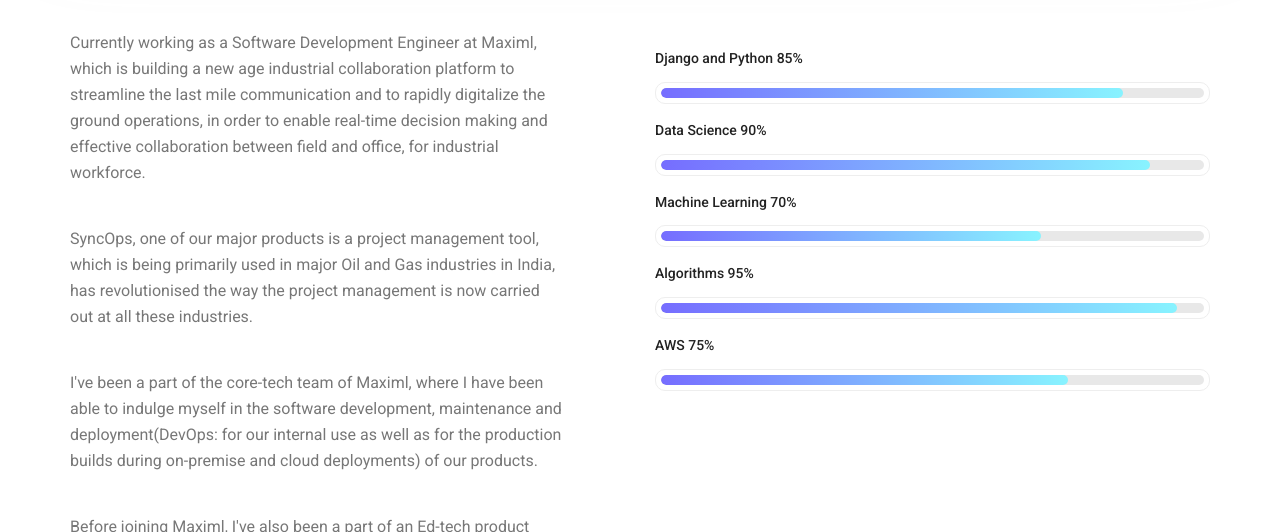
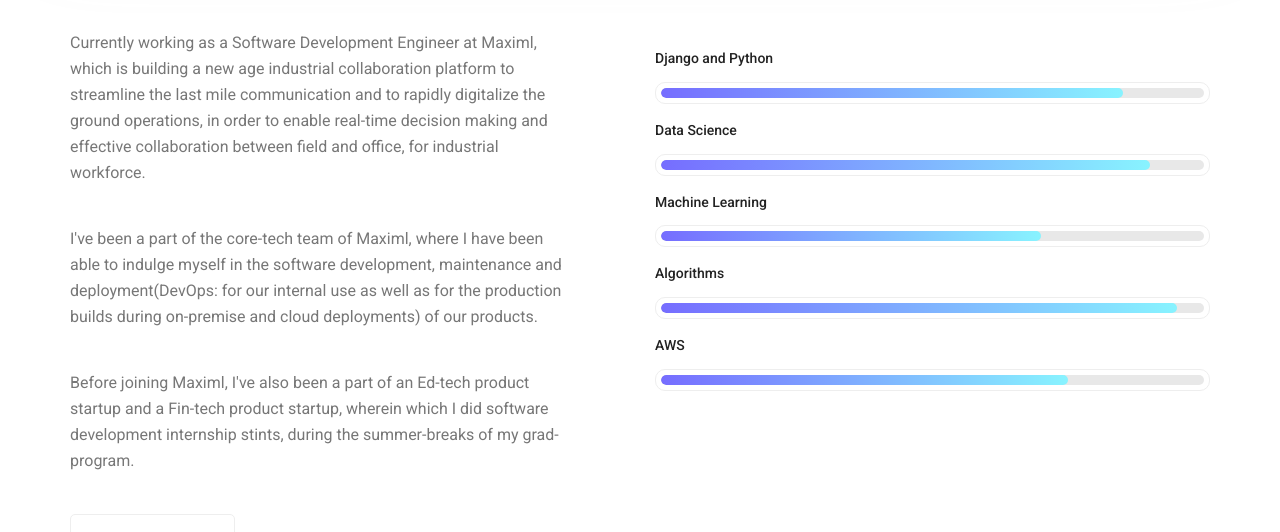
Before and after one commit to KennethTenny/kennethtenny.github.io, a plain HTML site: page index.html in a window 1280 px wide. Shown: the part 1050-1582 px from the top of the page. Drawn offline with Linux system fonts and the light colour scheme.

Commit message:
Iteration 2

```diff
--- a/index.html
+++ b/index.html
@@ -28,7 +28,8 @@
             	<nav class="navbar navbar-expand-lg navbar-light">
 					<div class="container box_1620">
 						<!-- Brand and toggle get grouped for better mobile display -->
-						<a class="navbar-brand logo_h" href="index.html"><img src="img/logo.png" alt=""></a>
+						<!-- <a class="navbar-brand logo_h" href="index.html"><img src="img/logo.png" alt=""></a> -->
+						<h2 style="color: white">Kenneth Tenny</h2>
 						<!-- <button class="navbar-toggler" type="button" data-toggle="collapse" data-target="#navbarSupportedContent" aria-controls="navbarSupportedContent" aria-expanded="false" aria-label="Toggle navigation">
 							<span class="icon-bar"></span>
 							<span class="icon-bar"></span>
@@ -106,13 +107,13 @@
         				<div class="welcome_text">
         					<!-- <h4>About Myself</h4> -->
         					<p>Currently working as a Software Development Engineer at Maximl, which is building a new age industrial collaboration platform to streamline the last mile communication and to rapidly digitalize the ground operations, in order to enable real-time decision making and effective collaboration between field and office, for industrial workforce.</p><p>
-SyncOps, one of our major products is a project management tool, which is being primarily used in major Oil and Gas industries in India, has revolutionised the way the project management is now carried out at all these industries.</p><p>
+<!-- SyncOps, one of our major products is a project management tool, which is being primarily used in major Oil and Gas industries in India, has revolutionised the way the project management is now carried out at all these industries.</p><p> -->
 
 I've been a part of the core-tech team of Maximl, where I have been able to indulge myself in the software development, maintenance and deployment(DevOps: for our internal use as well as for the production builds during on-premise and cloud deployments) of our products.</p><p>
 
 Before joining Maximl, I've also been a part of an Ed-tech product startup and a Fin-tech product startup, wherein which I did software development internship stints, during the summer-breaks of my grad-program.</p><p>
-
-I joined Maximl when it was a year-old startup and I've been able to witness the company grow in all the aspects: the team, diversification of my roles and responsibilities, the valuable investors and the growth of products in our basket.</p>
+<!--
+I joined Maximl when it was a year-old startup and I've been able to witness the company grow in all the aspects: the team, diversification of my roles and responsibilities, the valuable investors and the growth of products in our basket.</p> -->
         					<div class="row">
         						<!-- <div class="col-md-4">
         							<div class="wel_item">
@@ -143,7 +144,7 @@ I joined Maximl when it was a year-old startup and I've been able to witness the
         				<div class="tools_expert">
         					<div class="skill_main">
 								<div class="skill_item">
-									<h4>Django and Python <span class="counter">85</span>%</h4>
+									<h4>Django and Python <!-- <span class="counter">85</span>% --></h4>
 									<div class="progress_br">
 										<div class="progress">
 											<div class="progress-bar" role="progressbar" aria-valuenow="85" aria-valuemin="0" aria-valuemax="100"></div>
@@ -151,7 +152,7 @@ I joined Maximl when it was a year-old startup and I've been able to witness the
 									</div>
 								</div>
 								<div class="skill_item">
-									<h4>Data Science <span class="counter">90</span>%</h4>
+									<h4>Data Science <!-- <span class="counter">90</span>% --></h4>
 									<div class="progress_br">
 										<div class="progress">
 											<div class="progress-bar" role="progressbar" aria-valuenow="90" aria-valuemin="0" aria-valuemax="100"></div>
@@ -159,7 +160,7 @@ I joined Maximl when it was a year-old startup and I've been able to witness the
 									</div>
 								</div>
 								<div class="skill_item">
-									<h4>Machine Learning <span class="counter">70</span>%</h4>
+									<h4>Machine Learning <!-- <span class="counter">70</span>% --></h4>
 									<div class="progress_br">
 										<div class="progress">
 											<div class="progress-bar" role="progressbar" aria-valuenow="70" aria-valuemin="0" aria-valuemax="100"></div>
@@ -167,7 +168,7 @@ I joined Maximl when it was a year-old startup and I've been able to witness the
 									</div>
 								</div>
 								<div class="skill_item">
-									<h4>Algorithms <span class="counter">95</span>%</h4>
+									<h4>Algorithms <!-- <span class="counter">95</span>% --></h4>
 									<div class="progress_br">
 										<div class="progress">
 											<div class="progress-bar" role="progressbar" aria-valuenow="95" aria-valuemin="0" aria-valuemax="100"></div>
@@ -175,7 +176,7 @@ I joined Maximl when it was a year-old startup and I've been able to witness the
 									</div>
 								</div>
 								<div class="skill_item">
-									<h4>AWS <span class="counter">75</span>%</h4>
+									<h4>AWS <!-- <span class="counter"></span>% --></h4>
 									<div class="progress_br">
 										<div class="progress">
 											<div class="progress-bar" role="progressbar" aria-valuenow="75" aria-valuemin="0" aria-valuemax="100"></div>
```
Also changed, not shown: img/logo.png (deleted).
